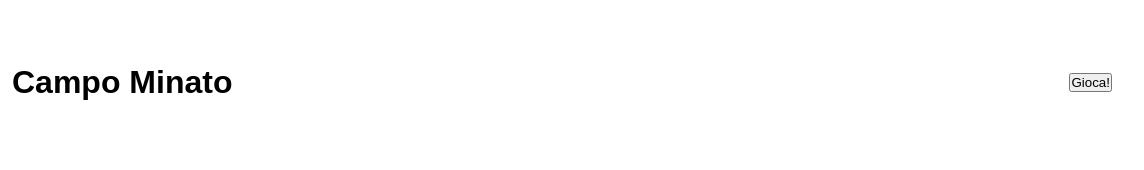
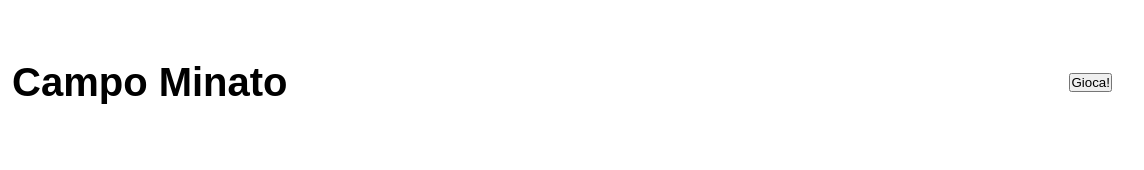
Before and after one commit to Giovanni-Palmitessa/js-campominato-grid, a plain HTML site: page index.html in a window 1280 px wide. Shown: the full height of the page, 136-1280 px from the left. Drawn offline with Linux system fonts and the light colour scheme.

Commit message:
add font size to h1

```diff
--- a/assets/style.css
+++ b/assets/style.css
@@ -24,3 +24,7 @@ header{
 .logo img{
     width: 100px;
 }
+
+.logo h1{
+    font-size: 2.5rem;
+}
```
